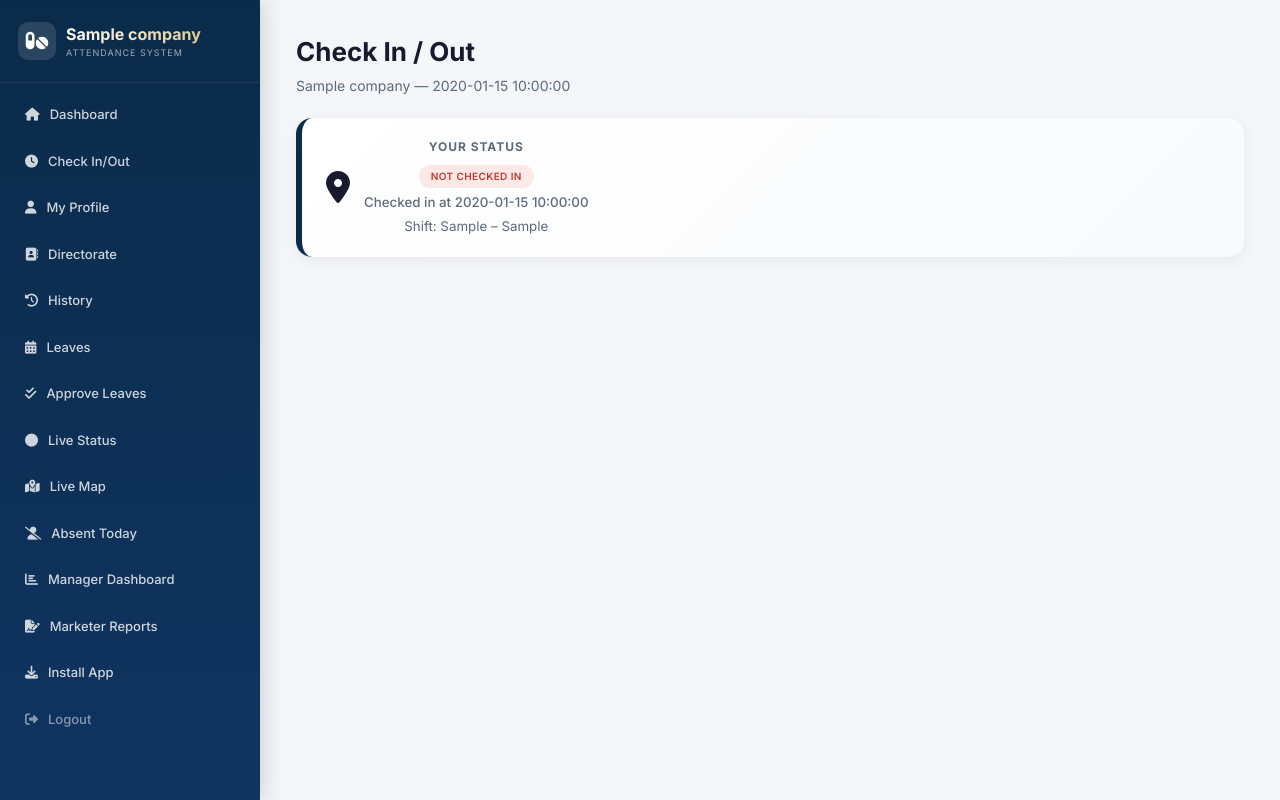
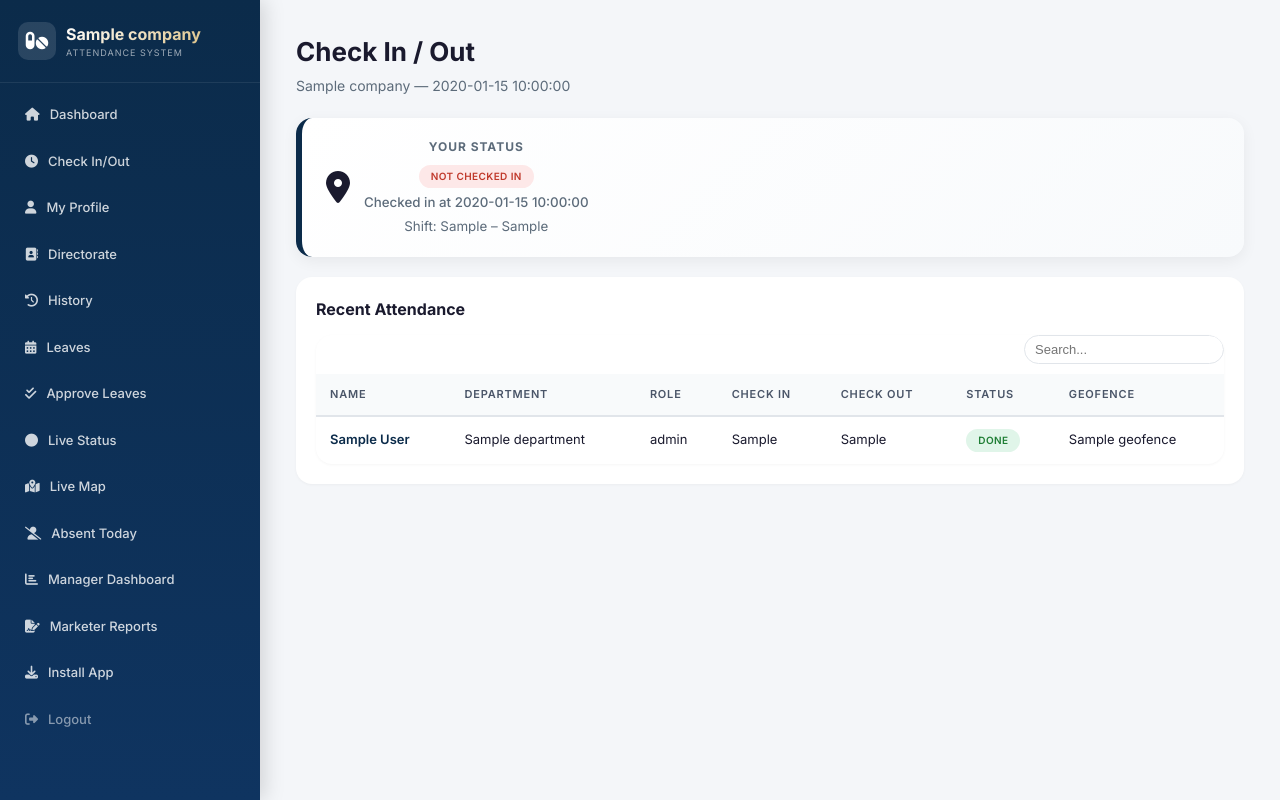
Before and after one commit to mediocareworkpulse/attendance-app, a Flask app: template templates/check_in.html in a window 1280 px wide. Run offline with Flask 3, Linux system fonts and the light colour scheme; the visitor is signed in with stand-in values (Sample User, id 1); the template is opened without the code that fills it: most values are stand-ins (such as "Sample title", 1, 10 or a date in 2020); data that the repository does not hold is empty.

Commit message:
Update check_in.html

```diff
--- a/templates/check_in.html
+++ b/templates/check_in.html
@@ -39,7 +39,24 @@
         </div>
     </div>
 
-    {% if role not in ['Marketers','admin','ceo'] %}
+    {% if role in ['Marketers'] %}
+    <div>
+        <form method="POST" action="/marketer/checkin" id="marketerCheckinForm" style="display:inline;">
+            <input type="hidden" name="lat" id="marketer-lat">
+            <input type="hidden" name="lng" id="marketer-lng">
+            <input type="hidden" name="location" id="marketer-location">
+            {% if user_status == 'none' or user_status == 'rejected' %}
+                <button type="button" class="checkin-btn btn-check-in" id="marketerCheckinBtn" onclick="prepareMarketerCheckIn()" style="width:auto; min-width:160px;">
+                    <i class="fas fa-clock"></i> Check In (Field)
+                </button>
+            {% elif user_status == 'pending' %}
+                <button disabled class="checkin-btn" style="background:#f39c12; color:#fff;">Pending Approval</button>
+            {% else %}
+                <button disabled class="checkin-btn">Already Checked In</button>
+            {% endif %}
+        </form>
+    </div>
+    {% elif role not in ['admin','ceo'] %}
     <div>
         <form method="POST" action="/check-in" id="attendanceForm" style="display:inline;">
             <input type="hidden" name="lat" id="att-lat" value="">
@@ -59,6 +76,39 @@
     </div>
     {% endif %}
 </div>
+
+<!-- Existing records table below (unchanged) -->
+{% if records %}
+<div class="form-card" style="margin-top: 20px;">
+    <h2 style="font-size:16px; font-weight:700; margin-bottom:14px;">Recent Attendance</h2>
+    <div class="table-container">
+        <table>
+            <thead><tr><th>Name</th><th>Department</th><th>Role</th><th>Check In</th><th>Check Out</th><th>Status</th><th>Geofence</th></tr></thead>
+            <tbody>
+            {% for r in records %}
+            <tr>
+                <td class="td-name">{{ r.full_name }}</td>
+                <td>{{ r.department }}</td>
+                <td>{{ r.role }}</td>
+                <td>{{ r.check_in }}</td>
+                <td>{{ r.check_out }}</td>
+                <td>
+                    {% if r.label == 'Working' %}
+                        <span class="badge" style="background: #e0ecf9; color: #1e40af;">Working</span>
+                    {% elif r.label == 'Arrived Late' %}
+                        <span class="badge badge-danger">Late</span>
+                    {% else %}
+                        <span class="badge badge-success">Done</span>
+                    {% endif %}
+                </td>
+                <td>{{ r.geofence or '—' }}</td>
+            </tr>
+            {% endfor %}
+            </tbody>
+        </table>
+    </div>
+</div>
+{% endif %}
 
 {% endblock %}
 
@@ -127,14 +177,13 @@
         });
     }
 
-    // ---------- Capture location and submit ----------
+    // ---------- Capture location and submit for regular attendance ----------
     async function captureLocationAndSubmit() {
         const latInput = document.getElementById('att-lat');
         const lngInput = document.getElementById('att-lng');
         const locInput = document.getElementById('att-location');
         const form = document.getElementById('attendanceForm');
 
-        // Disable the button to prevent double clicks
         const btn = document.getElementById('checkinBtn') || document.getElementById('checkoutBtn');
         if (btn) {
             btn.disabled = true;
@@ -148,7 +197,6 @@
             latInput.value = lat;
             lngInput.value = lng;
 
-            // Try reverse geocoding, but don't block submission if it fails
             let address = `${lat}, ${lng}`;
             try {
                 address = await getAddressFromCoords(lat, lng);
@@ -157,13 +205,11 @@
             }
             locInput.value = address;
         } catch (error) {
-            // If geolocation fails, set fallback values
             latInput.value = '0';
             lngInput.value = '0';
             locInput.value = 'Location unavailable';
         }
 
-        // Re-enable button and submit
         if (btn) {
             btn.disabled = false;
         }
@@ -198,6 +244,28 @@
         }
     }
 
+    // ---------- Marketer check-in ----------
+    function prepareMarketerCheckIn() {
+        if (!navigator.geolocation) {
+            alert('Geolocation not supported');
+            return;
+        }
+        navigator.geolocation.getCurrentPosition(async (pos) => {
+            const lat = pos.coords.latitude;
+            const lng = pos.coords.longitude;
+            document.getElementById('marketer-lat').value = lat;
+            document.getElementById('marketer-lng').value = lng;
+            let address = `${lat}, ${lng}`;
+            try {
+                address = await getAddressFromCoords(lat, lng);
+            } catch (e) {}
+            document.getElementById('marketer-location').value = address;
+            document.getElementById('marketerCheckinForm').submit();
+        }, (err) => {
+            alert('Unable to get location: ' + err.message);
+        }, { enableHighAccuracy: true, timeout: 10000 });
+    }
+
     // Journey location helpers (unchanged)
     function getJourneyStartLocation() {
         if (navigator.geolocation) {
```
